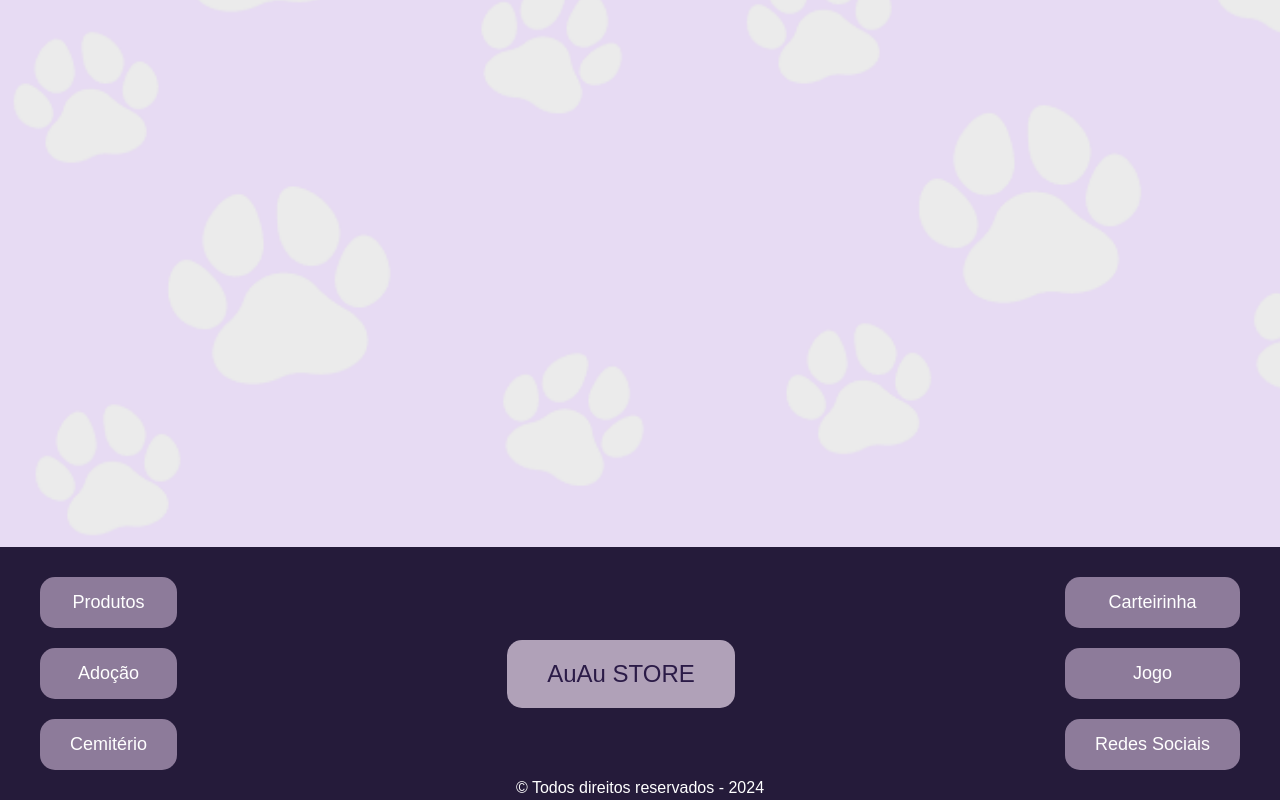
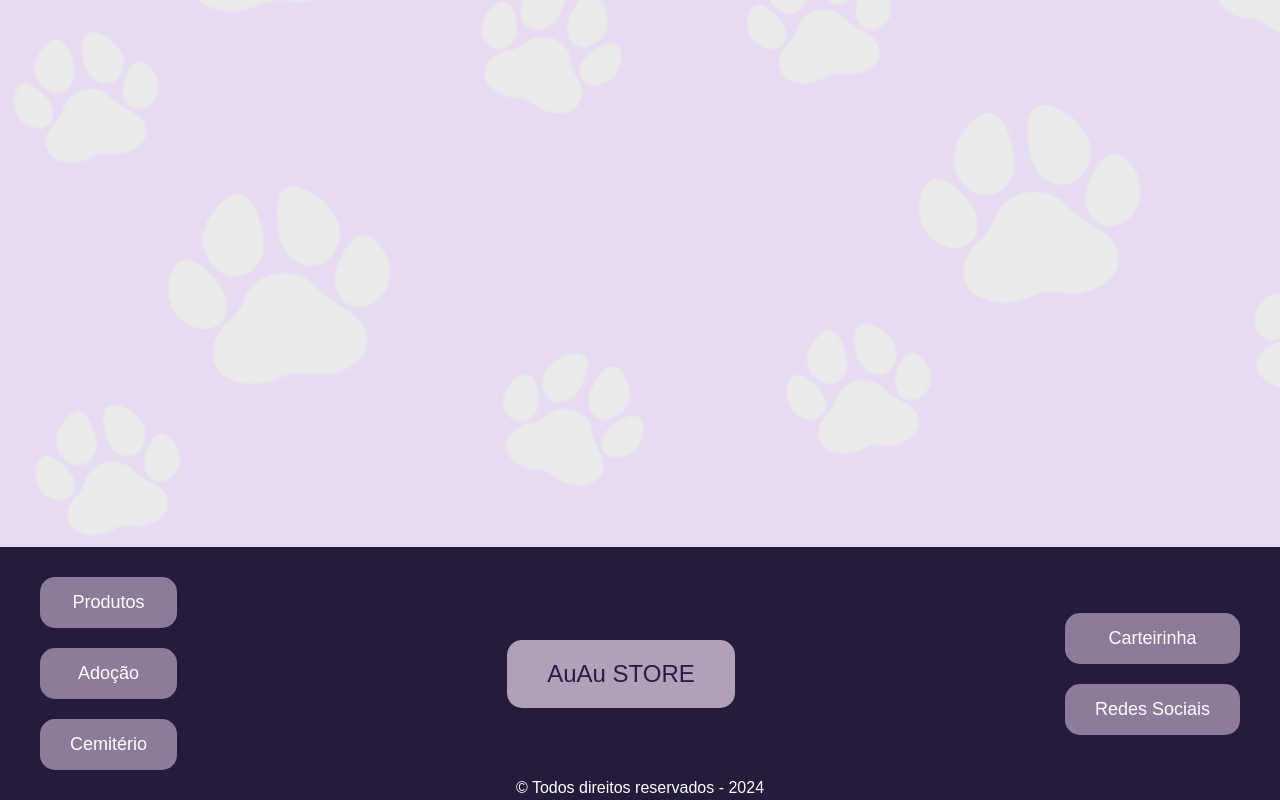
Before and after one commit to Douglas10009/AuauStore-Angular, an Angular app in the folder Frontend/: page / in a window 1280 px wide. Shown: the part 1171-1971 px from the top of the page. Built offline with nearby package versions, Linux system fonts and the light colour scheme; no server answers.

Commit message:
fix: remover jogo

```diff
--- a/Frontend/src/app/components/footer/footer.component.html
+++ b/Frontend/src/app/components/footer/footer.component.html
@@ -12,7 +12,7 @@
 
   <div class="button-group right">
     <button routerLink="/carteirinha">Carteirinha</button>
-    <button routerLink="/jogo">Jogo</button>
+    <!-- <button routerLink="/jogo">Jogo</button> -->
     <button routerLink="/redes-sociais">Redes Sociais</button>
   </div>
 </div>
```
